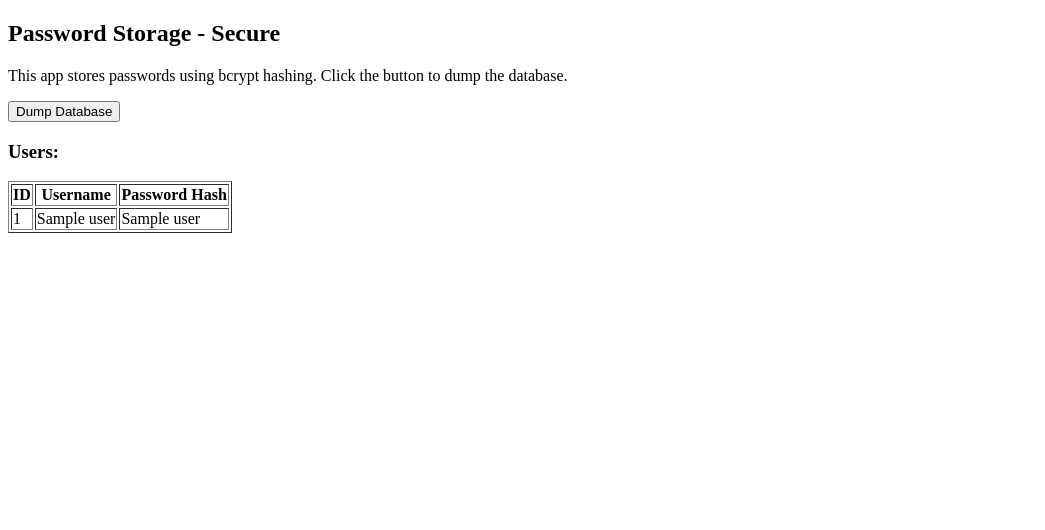
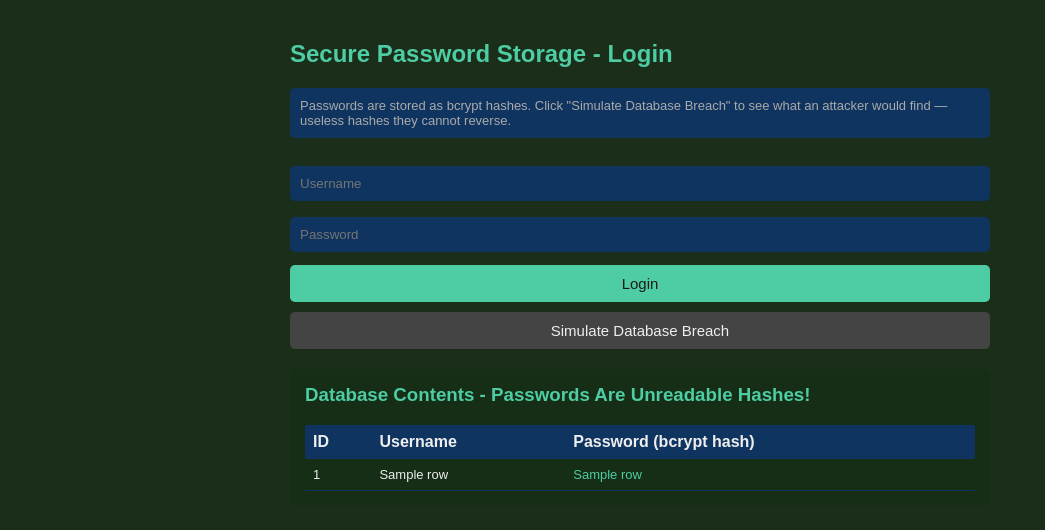
Before and after one commit to jad-fahmi/VulneLab-WebApp, a Flask app: template secure/weak_passwords/templates/index.html in a window 1280 px wide. Shown: the top 530 px of the page, without its empty margins (0-1045 px from the left). Run offline with Flask 3, Linux system fonts and the light colour scheme; the template is opened without the code that fills it: most values are stand-ins (such as "Sample title", 1, 10 or a date in 2020).

Commit message:
updated weak_password  html and app

```diff
--- a/secure/weak_passwords/app.py
+++ b/secure/weak_passwords/app.py
@@ -1,35 +1,48 @@
 from flask import Flask, request, render_template
 import sqlite3
-import bcrypt
+
 import os
+app = Flask(__name__, template_folder=os.path.join(os.path.dirname(os.path.abspath(__file__)), 'templates'))
 
-app = Flask(__name__)
-DB = os.path.join(os.path.dirname(__file__), "users.db")
 
-def init_db():
-    with sqlite3.connect(DB) as conn:
-        conn.execute("""
-            CREATE TABLE IF NOT EXISTS users (
-                id INTEGER PRIMARY KEY,
-                username TEXT,
-                password TEXT
-            )
-        """)
-        users = [
-            (1, 'admin', bcrypt.hashpw(b'password123', bcrypt.gensalt()).decode()),
-            (2, 'alice', bcrypt.hashpw(b'letmein', bcrypt.gensalt()).decode()),
-            (3, 'bob', bcrypt.hashpw(b'qwerty', bcrypt.gensalt()).decode()),
-        ]
-        conn.executemany("INSERT OR IGNORE INTO users VALUES (?, ?, ?)", users)
+def get_db():
+    conn = sqlite3.connect('users.db')
+    return conn
 
-@app.route("/", methods=["GET", "POST"])
-def index():
-    users = None
-    if request.method == "POST":
-        with sqlite3.connect(DB) as conn:
-            users = conn.execute("SELECT * FROM users").fetchall()
-    return render_template("index.html", users=users)
+@app.route('/', methods=['GET', 'POST'])
+def login():
+    error = None
+    success = None
+    db_contents = None
 
-if __name__ == "__main__":
-    init_db()
-    app.run(port=5010, debug=True)
+    if request.method == 'POST':
+        action = request.form.get('action')
+
+        if action == 'login':
+            username = request.form['username']
+            password = request.form['password']
+
+            # VULNERABLE: Comparing plain text password directly
+            conn = get_db()
+            c = conn.cursor()
+            c.execute("SELECT * FROM users WHERE username = ? AND password = ?", (username, password))
+            user = c.fetchone()
+            conn.close()
+
+            if user:
+                success = f"Welcome, {user[1]}! Login successful."
+            else:
+                error = "Invalid username or password."
+
+        elif action == 'dump':
+            # Simulate a database breach - show all stored passwords
+            conn = get_db()
+            c = conn.cursor()
+            c.execute("SELECT id, username, password FROM users")
+            db_contents = c.fetchall()
+            conn.close()
+
+    return render_template('index.html', error=error, success=success, db_contents=db_contents)
+
+if __name__ == '__main__':
+    app.run(debug=True, port=5009)
--- a/secure/weak_passwords/templates/index.html
+++ b/secure/weak_passwords/templates/index.html
@@ -1,23 +1,65 @@
 <!DOCTYPE html>
-<html lang="en">
+<html>
 <head>
-    <meta charset="UTF-8">
-    <title>Password Storage - Secure</title>
+    <title>vulnlab-web - Secure Password Storage</title>
+    <style>
+        body { font-family: Arial, sans-serif; background: #1a2e1a; color: #eee; max-width: 700px; margin: 40px auto; padding: 0 20px; }
+        h2 { color: #4ecca3; }
+        input { width: 100%; padding: 10px; margin: 8px 0; border: none; border-radius: 5px; background: #0f3460; color: #eee; box-sizing: border-box; }
+        button { width: 100%; padding: 10px; background: #4ecca3; border: none; border-radius: 5px; color: #1a1a1a; font-size: 15px; cursor: pointer; margin-top: 5px; }
+        button.secondary { background: #444; color: #eee; margin-top: 10px; }
+        .error { color: #e94560; }
+        .success { color: #4ecca3; }
+        .hint { padding: 10px; background: #0f3460; border-radius: 5px; font-size: 13px; color: #aaa; margin-bottom: 20px; }
+        .db-dump { background: #162e16; padding: 15px; border-radius: 8px; margin-top: 20px; }
+        .db-dump h3 { color: #4ecca3; margin-top: 0; }
+        table { width: 100%; border-collapse: collapse; }
+        th { background: #0f3460; padding: 8px; text-align: left; }
+        td { padding: 8px; border-bottom: 1px solid #0f3460; font-size: 13px; word-break: break-all; }
+        .hashed { color: #4ecca3; }
+    </style>
 </head>
 <body>
-    <h2>Password Storage - Secure</h2>
-    <p>This app stores passwords using bcrypt hashing. Click the button to dump the database.</p>
+    <h2>Secure Password Storage - Login</h2>
+
+    <div class="hint">
+        Passwords are stored as bcrypt hashes. Click "Simulate Database Breach"
+        to see what an attacker would find — useless hashes they cannot reverse.
+    </div>
+
     <form method="POST">
-        <button type="submit">Dump Database</button>
+        <input type="text" name="username" placeholder="Username"/>
+        <input type="password" name="password" placeholder="Password"/>
+        <input type="hidden" name="action" value="login"/>
+        <button type="submit">Login</button>
     </form>
-    {% if users %}
-        <h3>Users:</h3>
-        <table border="1">
-            <tr><th>ID</th><th>Username</th><th>Password Hash</th></tr>
-            {% for user in users %}
-                <tr><td>{{ user[0] }}</td><td>{{ user[1] }}</td><td>{{ user[2] }}</td></tr>
+
+    <form method="POST">
+        <input type="hidden" name="action" value="dump"/>
+        <button type="submit" class="secondary">Simulate Database Breach</button>
+    </form>
+
+    {% if error %}<p class="error">{{ error }}</p>{% endif %}
+    {% if success %}<p class="success">{{ success }}</p>{% endif %}
+
+    {% if db_contents %}
+    <div class="db-dump">
+        <h3>Database Contents - Passwords Are Unreadable Hashes!</h3>
+        <table>
+            <tr>
+                <th>ID</th>
+                <th>Username</th>
+                <th>Password (bcrypt hash)</th>
+            </tr>
+            {% for row in db_contents %}
+            <tr>
+                <td>{{ row[0] }}</td>
+                <td>{{ row[1] }}</td>
+                <td class="hashed">{{ row[2] }}</td>
+            </tr>
             {% endfor %}
         </table>
+    </div>
     {% endif %}
 </body>
 </html>
--- a/vulnerable/sqli/app.py
+++ b/vulnerable/sqli/app.py
@@ -32,7 +32,7 @@ def login():
         else:
             error = "Invalid username or password."
 
-    return render_template('login.html', error=error, success=success)
+    return render_template('index.html', error=error, success=success)
 
 if __name__ == '__main__':
     app.run(debug=True, port=5001)
--- a/vulnerable/sqli/templates/login.html
+++ b/vulnerable/sqli/templates/login.html
@@ -1,7 +1,7 @@
 <!DOCTYPE html>
 <html>
 <head>
-    <title>VulneLab-Webapp - SQL Injection Demo</title>
+    <title>vulnlab-web - SQL Injection Demo</title>
     <style>
         body { font-family: Arial, sans-serif; background: #1a1a2e; color: #eee; display: flex; justify-content: center; align-items: center; height: 100vh; margin: 0; }
         .box { background: #16213e; padding: 40px; border-radius: 10px; width: 350px; box-shadow: 0 0 20px rgba(0,0,0,0.5); }
```
Also changed, not shown: vulnerable/weak_passwords/app.py (+41 -24 lines), vulnerable/weak_passwords/templates/index.html (+54 -12 lines).
